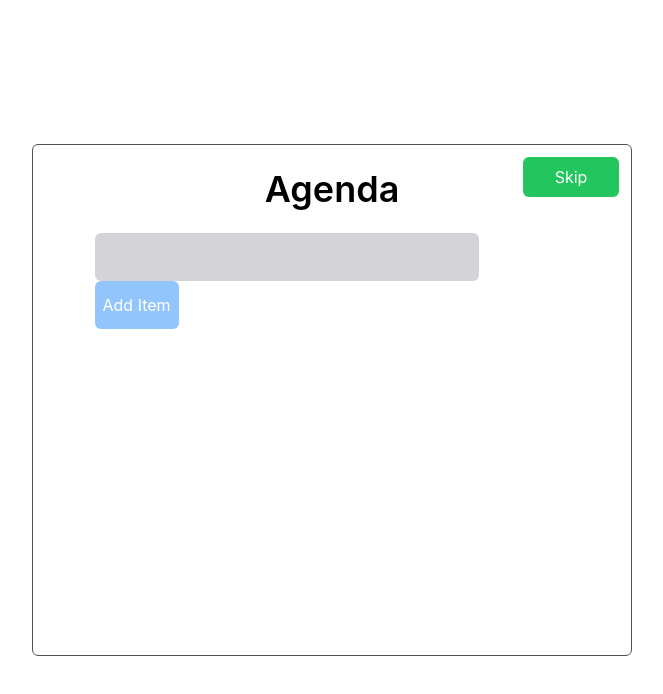
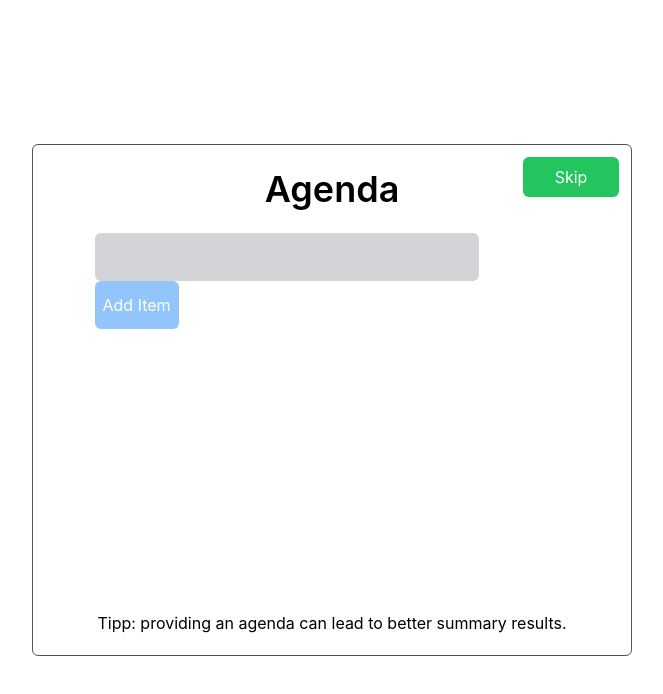
Before and after one commit to e-jordan-b/chitchat, a React (Create React App) app in the folder client/: page /call/agenda/1 in a window 1280 px wide. Shown: the top 694 px of the page, without its empty margins (308-971 px from the left). Built offline with nearby package versions, Linux system fonts and the light colour scheme.

Commit message:
added tooltip that displays while no items are present

```diff
--- a/client/src/components/AgendaCreationScreen.tsx
+++ b/client/src/components/AgendaCreationScreen.tsx
@@ -71,15 +71,15 @@ export default function AgendaCreationScreen() {
         </form>
 
 
-
-        <ul className='mt-5 flex flex-col items-start justify-start overflow-auto w-[475px] list-disc [&>*:nth-child(odd)]:bg-zinc-100 [&>*:nth-child(even)]:bg-zinc-300'>
+        {items && items.length ?  <ul className='mt-5 flex flex-col items-start justify-start overflow-auto w-[475px] list-disc [&>*:nth-child(odd)]:bg-zinc-100 [&>*:nth-child(even)]:bg-zinc-300'>
           {items.map((item, index) => (
             <li
             className="text-blue-500 py-1 px-2 mb-2  rounded "
 
             key={index}>{item} <button className="text-red-500 ml-2" onClick={() => handleRemoveItem(index)}>X</button></li>
             ))}
-        </ul>
+        </ul> : <p className="absolute bottom-5">Tipp: providing an agenda can lead to better summary results.</p>}
+
 
 
             </div>
```
